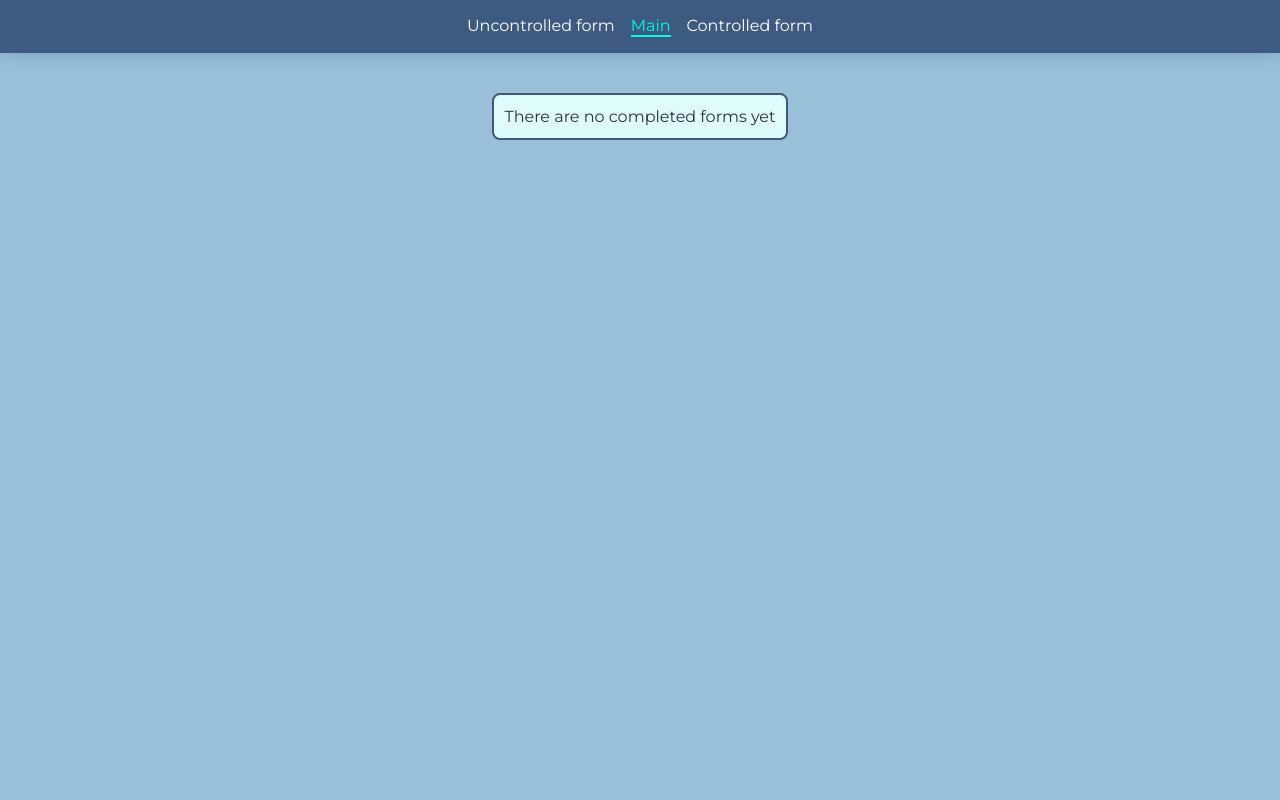
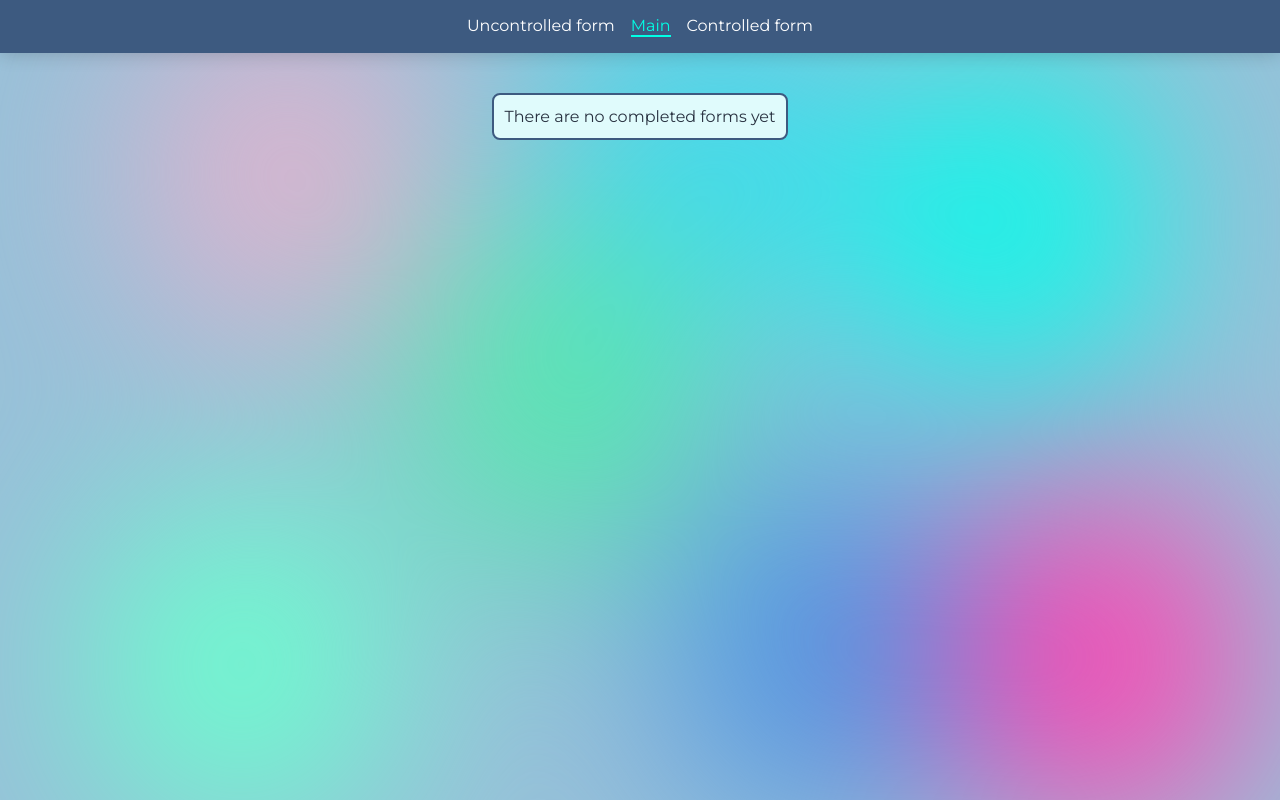
Before and after one commit to Deolys/react-forms, a React (Vite) app: page / in a window 1280 px wide. Built offline with nearby package versions, Linux system fonts and the light colour scheme.

Commit message:
refactor: add main page background

```diff
--- a/src/pages/main-page/main-page.module.css
+++ b/src/pages/main-page/main-page.module.css
@@ -1,3 +1,12 @@
+.wrapper {
+  min-height: 100vh;
+  background-image: url('../../assets/icons/blur-bg.svg');
+  background-repeat: no-repeat;
+  background-position: center;
+  background-size: cover;
+  overflow: hidden;
+}
+
 .formsWrapper {
   display: flex;
   justify-content: center;
--- a/src/pages/main-page/main-page.tsx
+++ b/src/pages/main-page/main-page.tsx
@@ -7,7 +7,7 @@ import styles from './main-page.module.css';
 export function MainPage(): JSX.Element {
   const formsData = useAppSelector((state) => state.forms.forms);
   return (
-    <>
+    <div className={styles.wrapper}>
       <Header />
       <div className={styles.formsWrapper}>
         {formsData.length ? (
@@ -20,7 +20,7 @@ export function MainPage(): JSX.Element {
           </div>
         )}
       </div>
-    </>
+    </div>
   );
 }
 
```
Also changed, not shown: src/assets/icons/blur-bg.svg (added).
